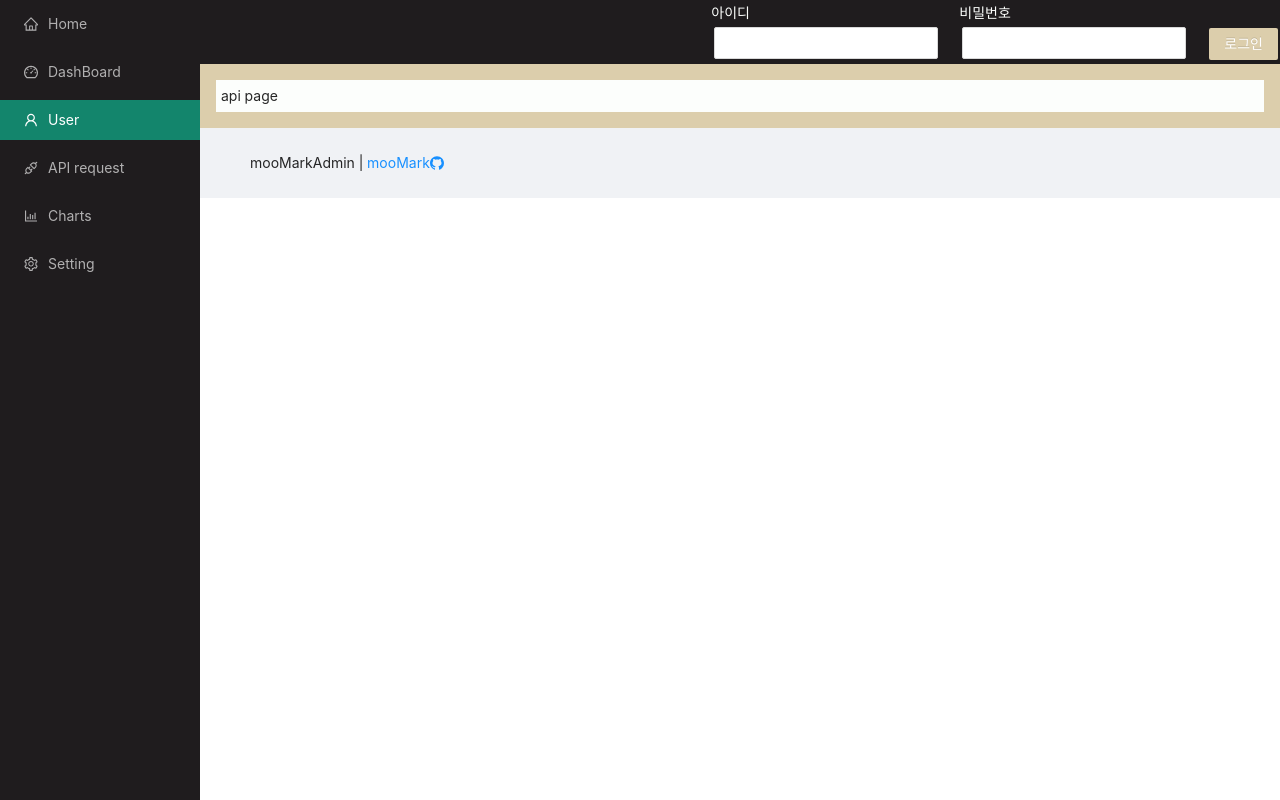
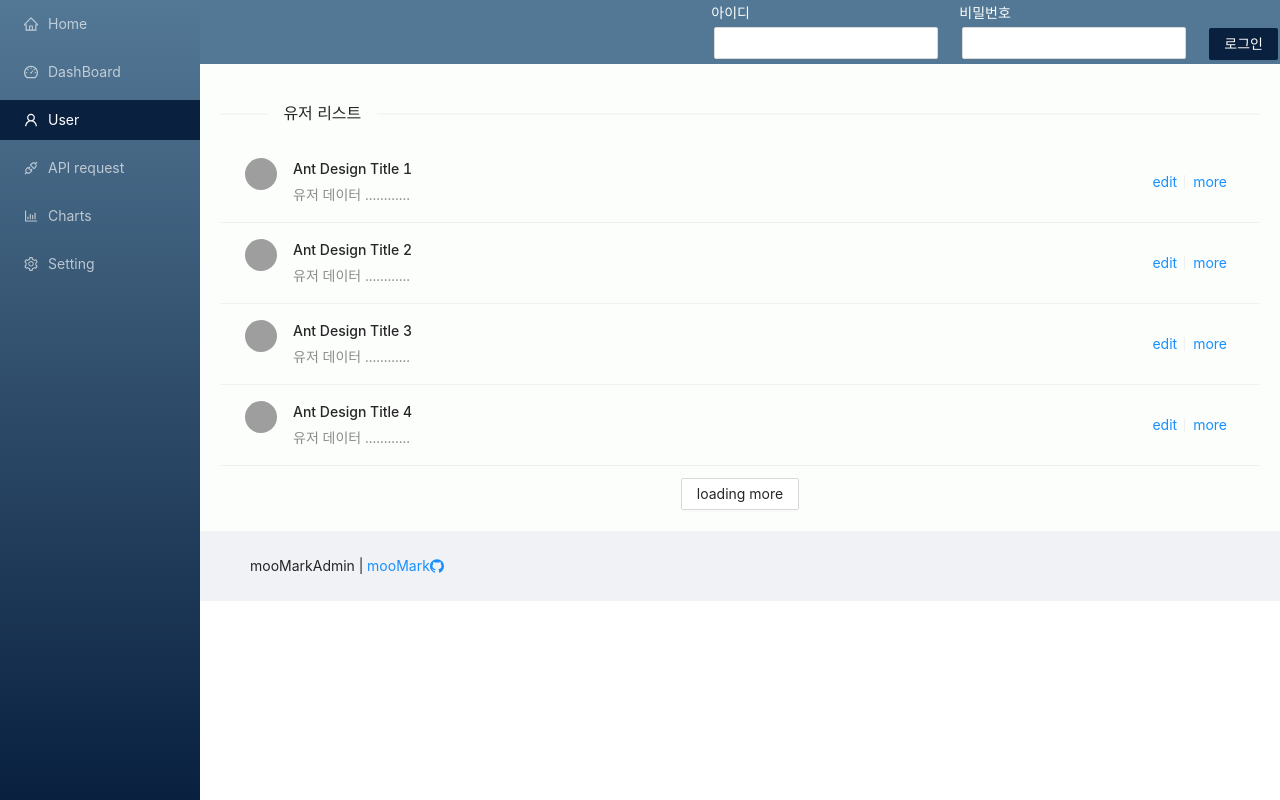
Before and after one commit to blackcowmoo/moo-mark-admin-frontend, a Next.js app: page /user in a window 1280 px wide. Built offline with nearby package versions, Linux system fonts and the light colour scheme; grey boxes are pictures that could not be loaded.

Commit message:
Update UserPage
* change style

* add sample list

```diff
--- a/components/AppLayout.tsx
+++ b/components/AppLayout.tsx
@@ -11,9 +11,9 @@ const AdminLayout: React.FunctionComponent = ({ children }) => {
   return (
     <Layout className={style.appLayout}>
       <AdminSider />
-      <Layout className="site-layout" style={{ marginLeft: 200, backgroundColor: '#DCCEAC' }}>
+      <Layout className={style.pageLayout} style={{ marginLeft: 200, backgroundColor: '#FCFEFC' }}>
         <AdminHeader/>
-        <Content style={{ display: 'flex', padding: '5px', margin: '16px 16px', overflow: 'initial', backgroundColor: '#FCFEFC' }}> {children}</Content>
+        <Content style={{ padding: '5px', margin: '16px 16px', overflow: 'initial', backgroundColor: '#FCFEFC' }}> {children}</Content>
         <Footer>
           mooMarkAdmin |{' '}
           <a href="https://github.com/blackcowmoo/moo-mark" rel="noreferrer noopener" target="_blank" >
--- a/pages/user/index.tsx
+++ b/pages/user/index.tsx
@@ -1,8 +1,60 @@
+import { useState } from 'react';
+import { List, Avatar, Divider, Button } from 'antd';
+// import style from '@styles/userPage.module.scss';
+
+const mockData = [
+  {
+    title: 'Ant Design Title 1',
+  },
+  {
+    title: 'Ant Design Title 2',
+  },
+  {
+    title: 'Ant Design Title 3',
+  },
+  {
+    title: 'Ant Design Title 4',
+  },
+];
+
 const UserInfoPage: React.FC = () => {
+  const [list, setList] = useState(mockData);
+  const onLoadMore = () => {
+    setList(list.concat(...mockData));
+    console.log(list.length);
+  };
+  const loadMore = (
+    <div
+      style={{
+        textAlign: 'center',
+        marginTop: 12,
+        height: 32,
+        lineHeight: '32px',
+      }}
+    >
+      <Button onClick={onLoadMore}>loading more</Button>
+    </div>
+  );
+
   return (
-    <div>
-      api page
-    </div>
+    <>
+      <Divider orientation="left">유저 리스트</Divider>
+      <List
+        itemLayout="horizontal"
+        size="large"
+        dataSource={list}
+        loadMore={loadMore}
+        renderItem={(item) => (
+          <List.Item actions={[<a key="list-loadmore-edit">edit</a>, <a key="list-loadmore-more">more</a>]}>
+            <List.Item.Meta
+              avatar={<Avatar src="https://zos.alipayobjects.com/rmsportal/ODTLcjxAfvqbxHnVXCYX.png" />}
+              title={<a href="https://ant.design">{item.title}</a>}
+              description="유저 데이터 ............"
+            />
+          </List.Item>
+        )}
+      />
+    </>
   );
 };
 
--- a/styles/adminSider.module.scss
+++ b/styles/adminSider.module.scss
@@ -3,18 +3,18 @@
 
 
 .appLayout {
-  .site-layout{
+  .pageLayout{
     background-color: $document-background;
     background-color: black;
   }
-
 }
 
 
 
 .customlayout {
   .sider {
-    background-color: $menu-color;
+    // background-color: $menu-color;
+    background-image: $sider-background;
     overflow: auto;
     height: 100vh;
     position: fixed;
--- a/styles/app.scss
+++ b/styles/app.scss
@@ -1,9 +1,12 @@
-$selected-menu-color: #13856C;
+$selected-menu-color:#09203f;
+$menu-color: #537895;
+$sider-background: linear-gradient(to top, #09203f 0%, #537895 100%);
 $document-background : #FCFEFC;
-$page-background: #BBB2A3;
-$button-color: #DCCEAC;
-$menu-color: #1F1C1E;
-$layout-font-color: #FCFEFC;
+$page-background: #FCFEFC;
+$button-color: #09203f;
+$selected-font-color: white;
+$layout-font-color: black;
+
 
 .ant-menu-dark.ant-menu-dark:not(.ant-menu-horizontal) .ant-menu-item-selected{
   background: $selected-menu-color;
--- a/styles/loginForm.module.scss
+++ b/styles/loginForm.module.scss
@@ -8,7 +8,7 @@
   flex-direction: row;
   justify-content: flex-end;
   align-items: flex-end;
-  background-color: $menu-color;
+  background-color: transparent;
   label {
     color: #FCFEFC;
   }
```
Also changed, not shown: styles/userPage.module.scss (added).
